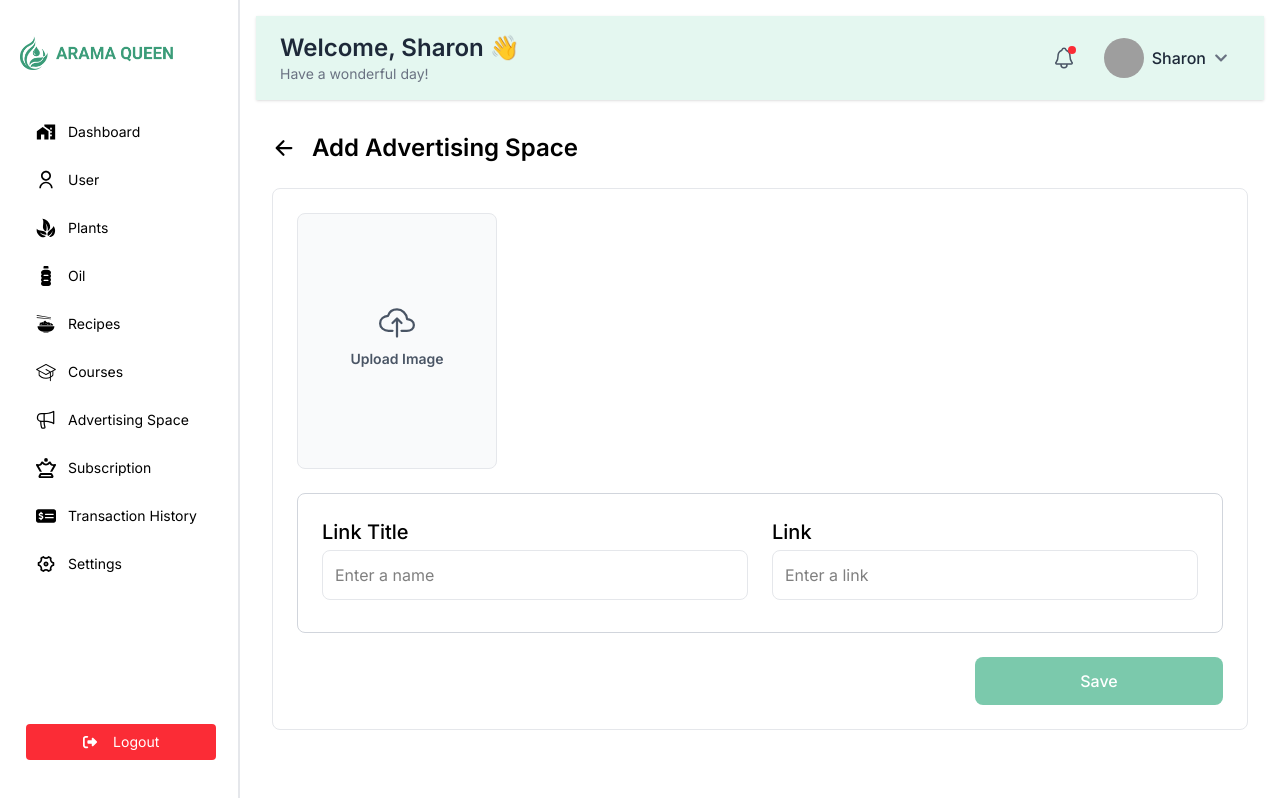
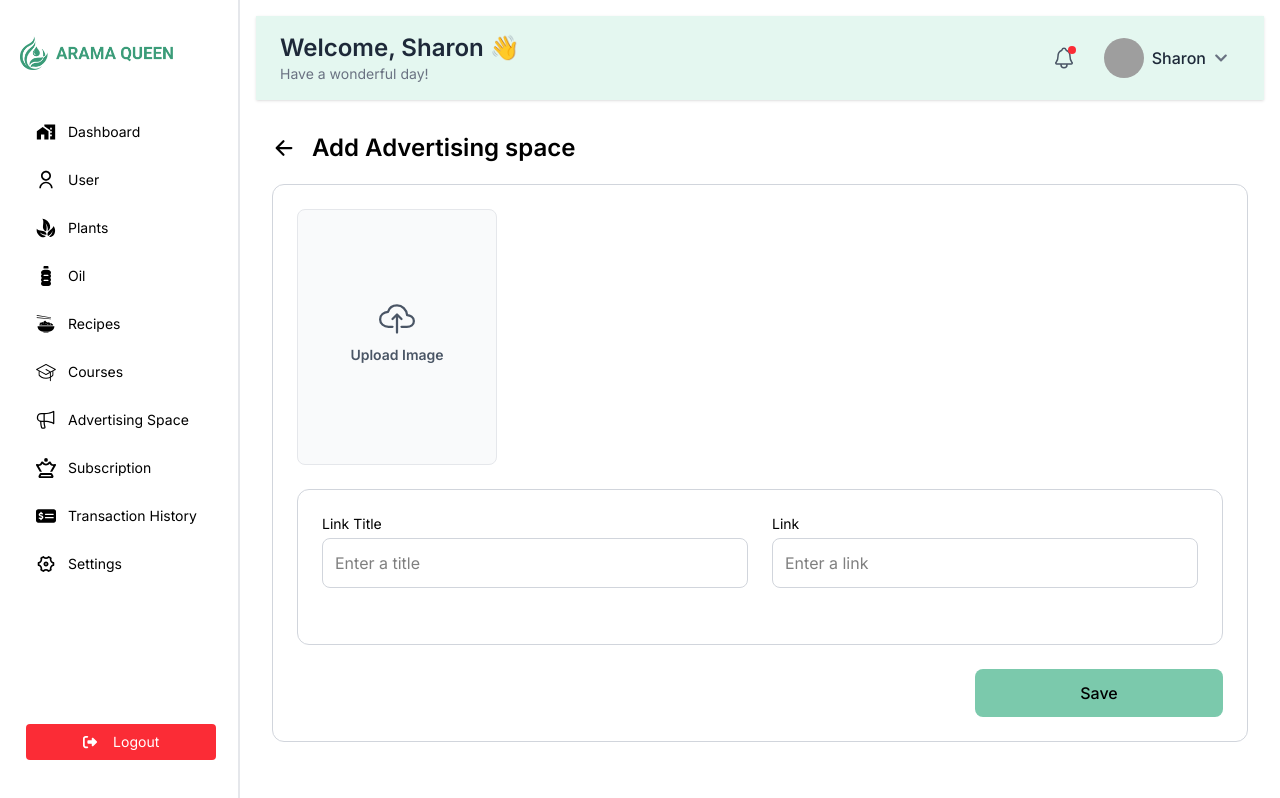
Before and after one commit to hasiburrahmanakash79/Aroma-Dashboard, a React app: page /advertising/add in a window 1280 px wide. Built offline with nearby package versions, Linux system fonts and the light colour scheme; grey boxes are pictures that could not be loaded; the HTML template or start-up script is replaced by a standard one.

Commit message:
refactor AddAdvertisingSpace component to manage form state locally; update image upload handling and form submission process

```diff
--- a/src/Pages/Dashboards/AdvertisingSpace/AddAdvertisingSpace.jsx
+++ b/src/Pages/Dashboards/AdvertisingSpace/AddAdvertisingSpace.jsx
@@ -1,51 +1,76 @@
 import { useState } from "react";
-import { useForm } from "react-hook-form";
 import toast from "react-hot-toast";
 import { IoArrowBackOutline, IoCloudUploadOutline } from "react-icons/io5";
 import { Link } from "react-router-dom";
 
 const AddAdvertisingSpace = () => {
-  const { register, handleSubmit, setValue, trigger } = useForm();
+  const [formData, setFormData] = useState({
+    title: "",
+    image: null,
+    link: "",
+  });
+
   const [previewImage, setPreviewImage] = useState(null);
   const [isSubmitting, setIsSubmitting] = useState(false);
 
-  const onSubmit = (data) => {
-    setIsSubmitting(true);
-    const finalData = {
-      ...data,
-      image: data.image?.[0] || null,
-    };
-    console.log("Submitted Data:", finalData);
-    setTimeout(() => {
-      setIsSubmitting(false);
-      toast.success("Advertising space added successfully!");
-    }, 1000);
+  // Handle input changes
+  const handleChange = (e) => {
+    const { name, value } = e.target;
+    setFormData({
+      ...formData,
+      [name]: value,
+    });
   };
 
+  // Handle image upload
   const handleImageUpload = (e) => {
     const file = e.target.files[0];
     if (file) {
-      setValue("image", e.target.files);
-      trigger("image");
+      setFormData({
+        ...formData,
+        image: file,
+      });
+
+      // Preview image
       const reader = new FileReader();
-      reader.onload = () => setPreviewImage(reader.result);
+      reader.onload = () => {
+        setPreviewImage(reader.result);
+      };
       reader.readAsDataURL(file);
     }
+  };
+
+  // Handle form submission
+  const handleSubmit = (e) => {
+    e.preventDefault();
+    setIsSubmitting(true);
+
+    // Here you would normally send the data to your backend
+    console.log("Submitting Advertising data:", formData);
+
+    // Simulate API call
+    setTimeout(() => {
+      setIsSubmitting(false);
+      // Reset form or redirect
+      toast.success("Advertising added successfully!");
+      // You could redirect here or clear the form
+    }, 1000);
   };
 
   return (
     <div className="p-4">
       {/* Header with back button */}
-      <div className="flex items-center mb-6">
+      <div className="flex items-center mb-5">
         <Link to="/advertising" className="mr-4">
           <IoArrowBackOutline className="text-2xl" />
         </Link>
-        <h1 className="text-2xl font-semibold">Add Advertising Space</h1>
+        <h1 className="text-2xl font-semibold">Add Advertising space</h1>
       </div>
+
       {/* Form */}
       <form
-        onSubmit={handleSubmit(onSubmit)}
-        className="w-full mx-auto p-6 border border-gray-200 rounded-lg"
+        onSubmit={handleSubmit}
+        className="w-full mx-auto p-6 border rounded-xl border-gray-300"
       >
         {/* Image Upload */}
         <div className="mb-6">
@@ -67,55 +92,55 @@ const AddAdvertisingSpace = () => {
             )}
             <input
               type="file"
+              className="hidden"
+              accept="image/*"
               id="image-upload"
-              accept="image/*"
-              {...register("image")}
-              className="hidden"
               onChange={handleImageUpload}
             />
           </label>
         </div>
+
         {/* Link Title and Link */}
-        <div className="border border-gray-300 rounded-lg p-6 pb-0 gap-6 mb-6">
-          <div className="grid gap-6 mb-8 grid-cols-1 md:grid-cols-2">
+        <div className=" border border-gray-300 rounded-xl p-6 pd-0 gap-6 mb-6">
+          <div className=" grid gap-6 mb-8 grid-cols-1 md:grid-cols-2">
             <div>
-              <label
-                htmlFor="LinkTitle"
-                className="block text-xl font-medium mb-1"
-              >
+              <label htmlFor="name" className="block text-sm mb-1">
                 Link Title
               </label>
               <input
                 type="text"
-                id="LinkTitle"
-                {...register("LinkTitle")}
-                placeholder="Enter a name"
-                className="w-full p-3 border border-gray-200 rounded-lg outline-none"
+                id="title"
+                name="title"
+                placeholder="Enter a title"
+                value={formData.title}
+                onChange={handleChange}
+                className="w-full p-3 border border-gray-300 rounded-lg outline-none"
               />
             </div>
+
             <div>
-              <label
-                htmlFor="AddAdvertisingSpaceLink"
-                className="block text-xl font-medium mb-1"
-              >
+              <label htmlFor="link" className="block text-sm mb-1">
                 Link
               </label>
               <input
                 type="text"
-                id="AddAdvertisingSpaceLink"
-                {...register("AddAdvertisingSpaceLink")}
+                id="link"
+                name="link"
                 placeholder="Enter a link"
-                className="w-full p-3 border border-gray-200 rounded-lg outline-none"
+                value={formData.link}
+                onChange={handleChange}
+                className="w-full p-3 border border-gray-300 rounded-lg outline-none"
               />
             </div>
           </div>
         </div>
+
         {/* Submit Button */}
         <div className="flex justify-end">
           <button
             type="submit"
             disabled={isSubmitting}
-            className="py-3 bg-[#7BC9AC] hover:bg-[#3B9C79] text-white font-medium rounded-lg transition duration-300 w-62"
+            className=" py-3 bg-[#7BC9AC] hover:bg-[#3B9C79] font-medium rounded-lg transition duration-300 w-62"
           >
             {isSubmitting ? "Saving..." : "Save"}
           </button>
```
